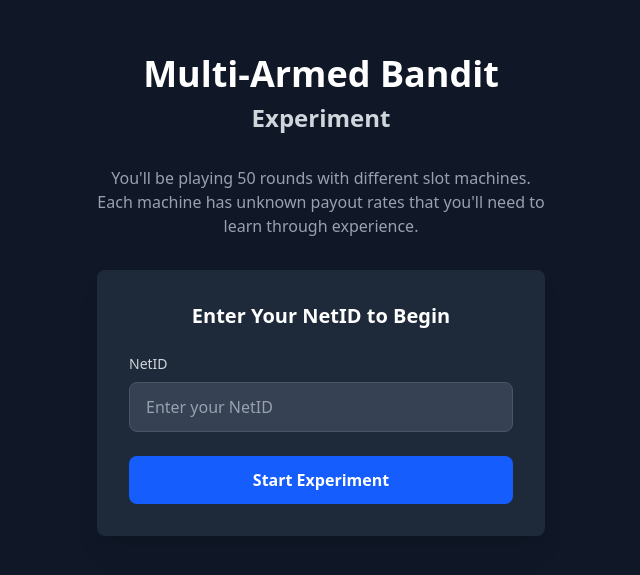
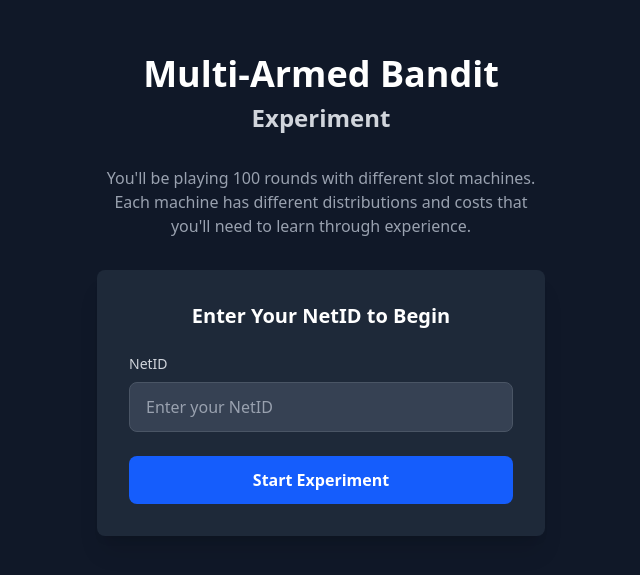
Before and after one commit to jorrel1230/psy360-bandit, a SvelteKit app: page / in a window 1280 px wide. Shown: the part 105-680 px from the top of the page, without its empty margins (319-959 px from the left). Built offline with nearby package versions, Linux system fonts and the light colour scheme.

Commit message:
new description

```diff
--- a/src/routes/+page.svelte
+++ b/src/routes/+page.svelte
@@ -19,7 +19,7 @@
 				Experiment
 			</h2>
 			<p class="text-gray-400 mb-8">
-				You'll be playing 50 rounds with different slot machines. Each machine has unknown payout rates that you'll need to learn through experience.
+				You'll be playing 100 rounds with different slot machines. Each machine has different distributions and costs that you'll need to learn through experience.
 			</p>
 		</div>
 
```
